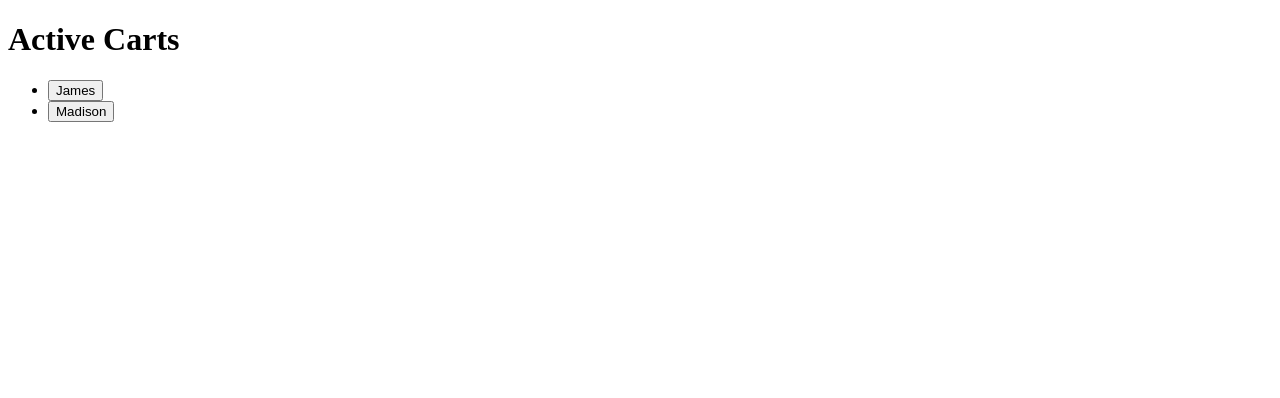
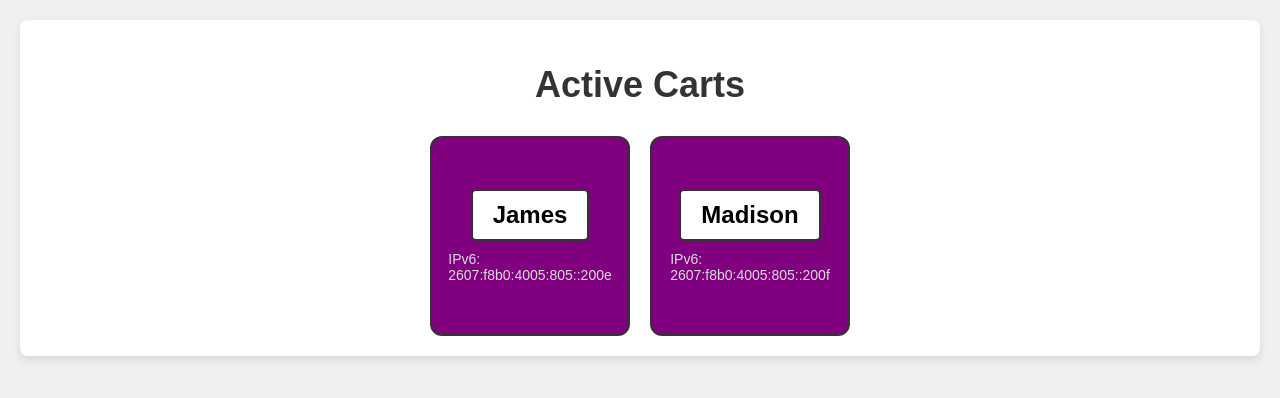
Before and after one commit to JACart2/dashboard, a plain HTML site: page index.html in a window 1280 px wide. Drawn offline with Linux system fonts and the light colour scheme.

Commit message:
added example stuff

```diff
--- a/index.html
+++ b/index.html
@@ -4,15 +4,25 @@
     <meta charset="UTF-8">
     <meta name="viewport" content="width=device-width, initial-scale=1.0">
     <title>Active Carts</title>
-    <link rel="stylesheet" href="styles.css">
+    <link rel="stylesheet" href="style.css">
 </head>
 <body>
     <div class="container">
         <h1>Active Carts</h1>
-        <ul class="cart-list">
-            <li><button onclick="openCartDetails('James')">James</button></li>
-            <li><button onclick="openCartDetails('Madison')">Madison</button></li>
-        </ul>
+        <div class="cart-boxes">
+            <div class="cart-box" onclick="openCartDetails('James')">
+                <div class="cart-name-container">
+                    <div class="cart-name">James</div>
+                </div>
+                <div class="ipv6">IPv6: 2607:f8b0:4005:805::200e</div>
+            </div>
+            <div class="cart-box" onclick="openCartDetails('Madison')">
+                <div class="cart-name-container">
+                    <div class="cart-name">Madison</div>
+                </div>
+                <div class="ipv6">IPv6: 2607:f8b0:4005:805::200f</div>
+            </div>
+        </div>
     </div>
 
     <div id="cartDetails" class="details-container" style="display:none;">
--- a/script.js
+++ b/script.js
@@ -3,18 +3,22 @@ const cartDetails = {
     "James": {
         battery: "80%",
         currentVideoLink: "https://example.com/james_video",
-        gpsCoordinates: "37.7749° N, 122.4194° W",
+        gpsCoordinates: `38°26'00.3"N 78°51'41.9"W`,
         enRoute: true,
-        destination: "San Francisco",
-        tripCompletion: 45
+        destination: "E-Hall",
+        tripCompletion: 45,
+        currentPOI: "..Moving..",
+        img: "james.png"
     },
     "Madison": {
         battery: "65%",
         currentVideoLink: "https://example.com/madison_video",
-        gpsCoordinates: "34.0522° N, 118.2437° W",
+        gpsCoordinates: `38°25'57.7"N 78°51'36.1"W`,
         enRoute: false,
         destination: "N/A",
-        tripCompletion: 0
+        tripCompletion: 0,
+        currentPOI: "Festival",
+        img: "madison.png"
     }
 };
 
@@ -30,10 +34,11 @@ function openCartDetails(cartName) {
     cartInfoElem.innerHTML = `
         <p><strong>Battery:</strong> ${cart.battery}</p>
         <p><strong>Current Video:</strong> <a href="${cart.currentVideoLink}" target="_blank">Watch</a></p>
-        <p><strong>GPS Coordinates:</strong> ${cart.gpsCoordinates}</p>
+        <p><strong>GPS Coordinates:</strong> ${cart.gpsCoordinates} (${cart.currentPOI})</p>
         <p><strong>En Route:</strong> ${cart.enRoute ? "YES" : "NO"}</p>
         ${cart.enRoute ? `<p><strong>Destination:</strong> ${cart.destination}</p>` : ''}
         ${cart.enRoute ? `<p><strong>Trip Completion:</strong> ${cart.tripCompletion}%</p>` : ''}
+        <img src="${cart.img}" alt="image" width="1800" height="900">
     `;
 
     detailsContainer.style.display = 'block';
--- a/style.css
+++ b/style.css
@@ -15,30 +15,55 @@ body {
 
 h1 {
     text-align: center;
+    font-size: 36px;
+    color: #333;
+    margin-bottom: 30px;
 }
 
-.cart-list {
-    list-style-type: none;
-    padding: 0;
-    text-align: center;
+.cart-boxes {
+    display: flex;
+    justify-content: center;
+    gap: 20px;
 }
 
-.cart-list li {
-    margin: 10px 0;
+.cart-box {
+    background-color: purple;
+    color: black;
+    width: 200px;
+    height: 200px;
+    border-radius: 12px;
+    display: flex;
+    flex-direction: column;
+    align-items: center;
+    justify-content: center;
+    cursor: pointer;
+    transition: transform 0.3s ease, box-shadow 0.3s ease;
+    padding: 20px;
+    box-sizing: border-box;
+    border: 2px solid #333; /* Added border around the cart */
 }
 
-button {
-    padding: 10px 20px;
-    font-size: 16px;
-    cursor: pointer;
-    background-color: #4CAF50;
-    color: white;
-    border: none;
-    border-radius: 5px;
+.cart-box:hover {
+    transform: scale(1.05);
+    box-shadow: 0 8px 16px rgba(0, 0, 0, 0.2);
 }
 
-button:hover {
-    background-color: #45a049;
+.cart-name-container {
+    background-color: white;
+    border: 2px solid #333;
+    padding: 10px 20px;
+    border-radius: 5px;
+    margin-bottom: 10px;
+}
+
+.cart-name {
+    font-size: 24px;
+    font-weight: bold;
+}
+
+.ipv6 {
+    font-size: 14px;
+    color: #dcdcdc;
 }
 
 .details-container {
```
Also changed, not shown: james.png (added), madison.png (added).
